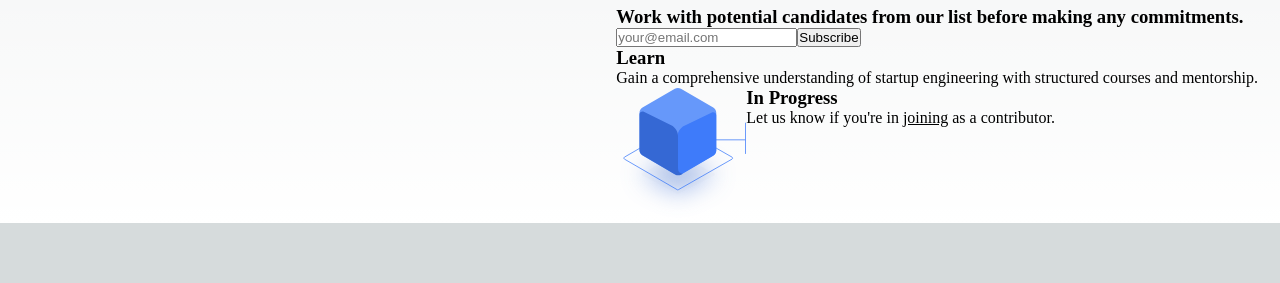
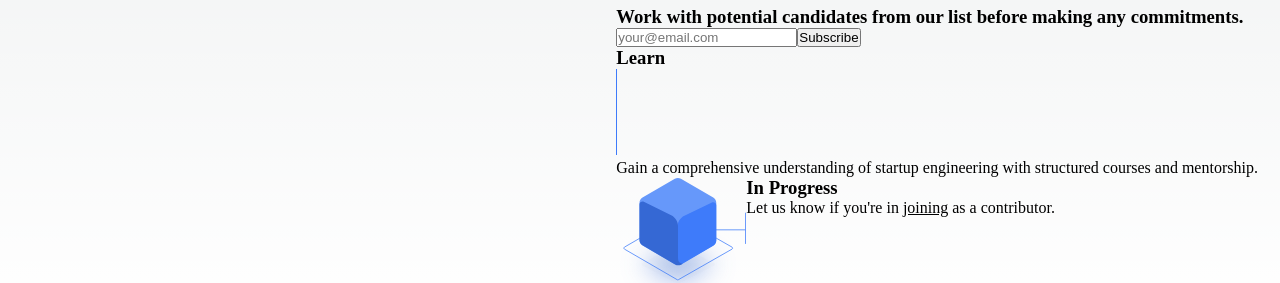
Before and after one commit to TRahulSam1997/lucent-frontend, a Next.js app: page / in a window 1280 px wide. Shown: the part 935-1218 px from the top of the page. Before the commit the page ends 1158 px from the top, so only its background shows below. Built offline with nearby package versions, Linux system fonts and the light colour scheme.

Commit message:
Learn section added with verticle line

```diff
--- /dev/null
+++ b/components/icons/verticleLine.tsx
@@ -0,0 +1,11 @@
+import React from 'react'
+
+export const VerticleLine = () => {
+  return (
+    <div>
+        <svg width="1" height="86" viewBox="0 0 1 86" fill="none" xmlns="http://www.w3.org/2000/svg">
+            <rect width="1" height="86" fill="#3E7BFA"/>
+        </svg>
+    </div>
+  )
+}
--- a/components/sections/learnSection.tsx
+++ b/components/sections/learnSection.tsx
@@ -1,12 +1,16 @@
 import React from 'react'
 import { InProgressCube } from '../icons/inProgressCube'
+import { VerticleLine } from '../icons/verticleLine'
 
 export const LearnSection = () => {
   return (
     <div>
         <div>
             <h3>Learn</h3>
-            <p>Gain a comprehensive understanding of startup engineering with structured courses and mentorship.</p>
+            <div>
+                <VerticleLine />
+                <p>Gain a comprehensive understanding of startup engineering with structured courses and mentorship.</p>
+            </div>
         </div>
         <div style={{ display: "flex", flexDirection: "row" }}>
             <InProgressCube />
```
